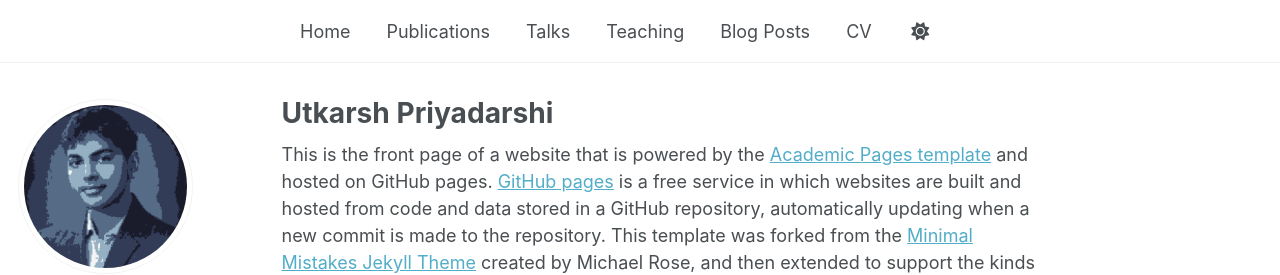
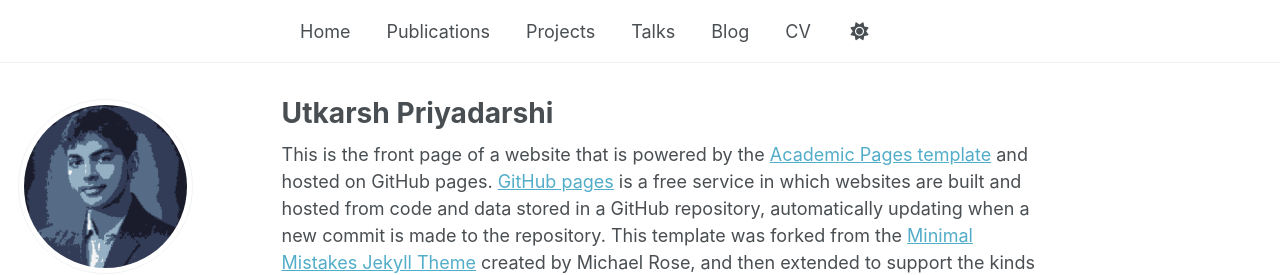
Before and after one commit to priyadarshiutkarsh/priyadarshiutkarsh.github.io, a Jekyll site: the page built from _pages/about.md, in a window 1280 px wide. Shown: the top 275 px of the page. Built offline with Jekyll 4.4.1, drawn with Linux system fonts in a browser that asks for light colours; some web fonts are replaced.

Commit message:
Update navigation.yml

```diff
--- a/_data/navigation.yml
+++ b/_data/navigation.yml
@@ -15,13 +15,13 @@ main:
   - title: "Publications"
     url: /publications/
 
+  - title: "Projects"
+    url: /teaching/
+
   - title: "Talks"
     url: /talks/
 
-  - title: "Teaching"
-    url: /teaching/
-
-  - title: "Blog Posts"
+  - title: "Blog"
     url: /year-archive/
 
   - title: "CV"
```
